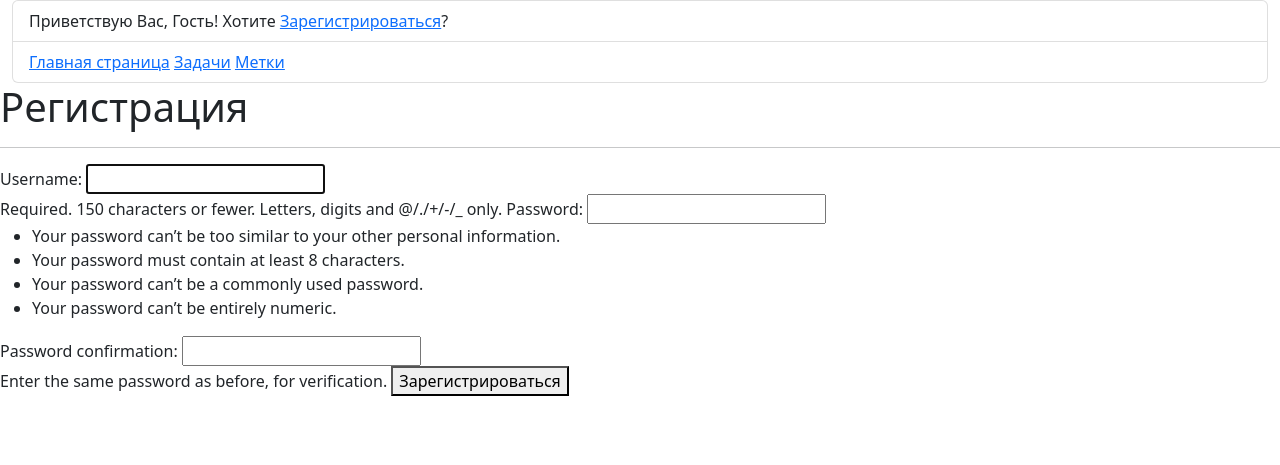
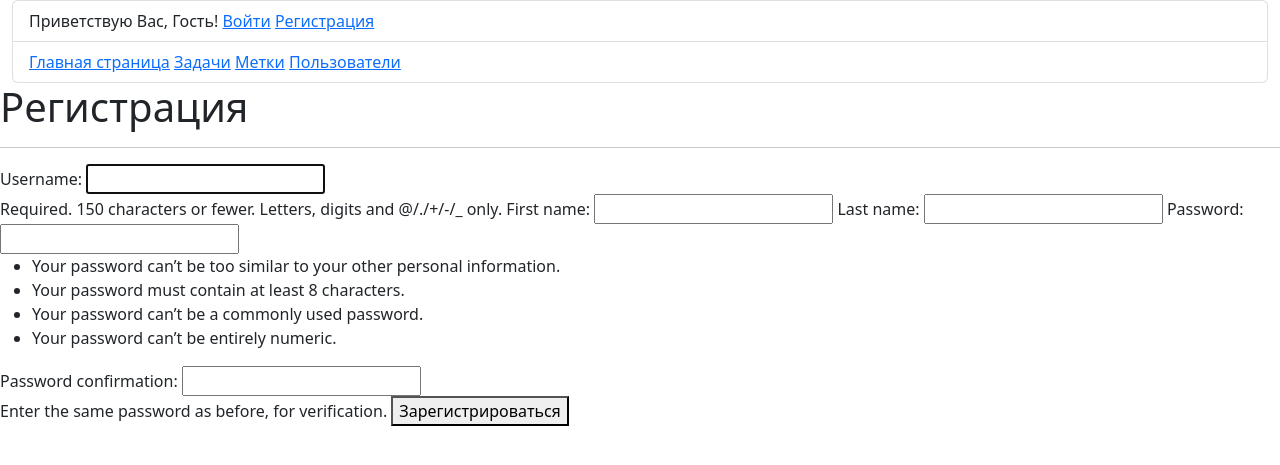
Before and after one commit to Nidenai/python-project-lvl4, a Django app: page /users/register/ in a window 1280 px wide. Shown: the top 465 px of the page. Run offline with Django 4.2, Linux system fonts and the light colour scheme.

Commit message:
feat: add users

```diff
--- a/tasks/forms.py
+++ b/tasks/forms.py
@@ -5,10 +5,10 @@ from .models import *
 class TaskForm(forms.ModelForm):
     class Meta:
         model = Tasks
-        fields = ('title', 'description', 'mark')
+        fields = ('id', 'title', 'description', 'mark')
 
 
 class LabelForm(forms.ModelForm):
     class Meta:
         model = Labels
-        fields = ('label_name',)
+        fields = ('id', 'label_name')
--- a/templates/base.html
+++ b/templates/base.html
@@ -11,9 +11,9 @@
 <ul class="list-group">
     <li class="list-group-item">
     {% if user.is_authenticated %}
-        Приветствую Вас, <a href="{% url 'user' %}">{{ user }}</a>
+        Приветствую Вас, <a href="{% url 'user' %}">{{ user }}</a> <a href="{% url 'logout' %}">Выход</a>
     {% else %}
-        Приветствую Вас, Гость! Хотите <a href="{% url 'register' %}">Зарегистрироваться</a>?
+        Приветствую Вас, Гость! <a href="{% url 'login' %}">Войти</a> <a href="{% url 'register' %}">Регистрация</a>
     {% endif %}
 
     </li>
@@ -21,6 +21,7 @@
         <a href="{% url 'home' %}">Главная страница</a>
         <a href="{% url 'tasks' %}">Задачи</a>
         <a href="{% url 'labels' %}">Метки</a>
+        <a href="{% url 'users' %}">Пользователи</a>
     </li>
 </ul>
 </div>
--- a/templates/home.html
+++ b/templates/home.html
@@ -7,11 +7,5 @@
     <h1>Менеджер задач</h1>
     <hr>
 
-    {% if user.is_authenticated %}
-        <a href="{% url 'logout' %}">Выход</a>
-    {% else %}
-        <a href="{% url 'login' %}">Вход</a>
-        <a href="{% url 'register' %}">Регистрация</a>
-    {% endif %}
     </div>
 {% endblock %}
--- a/templates/labels.html
+++ b/templates/labels.html
@@ -16,7 +16,7 @@
     {% for label in labels %}
         <ul>
             <li>
-                {{label.label_name}} {{label.label_date}}
+                {{label.id}} {{label.label_name}} {{label.label_date}}
             </li>
         </ul>
     {% endfor %}
--- a/users/forms.py
+++ b/users/forms.py
@@ -1,3 +1,4 @@
+from django import forms
 from django.contrib.auth import get_user_model
 from django.contrib.auth.forms import UserCreationForm
 
@@ -7,3 +8,10 @@ User = get_user_model()
 class UserCreationForm(UserCreationForm):
     class Meta(UserCreationForm.Meta):
         model = User
+        fields = ('username', 'first_name', 'last_name')
+
+
+class UserList(forms.ModelForm):
+    class Meta:
+        model = User
+        fields = ('id', 'username', 'first_name', 'last_name', 'date_joined')
--- a/users/urls.py
+++ b/users/urls.py
@@ -1,10 +1,11 @@
 from django.urls import path, include
 
-from .views import Register, UserPage
+from .views import *
 
 urlpatterns = [
     path('', include('django.contrib.auth.urls')),
 
     path('register/', Register.as_view(), name='register'),
     path('user/', UserPage.as_view(), name='user'),
+    path('users/', UsersPage.as_view(), name='users')
 ]
--- a/users/views.py
+++ b/users/views.py
@@ -3,7 +3,7 @@ from django.contrib.auth.decorators import login_required
 from django.shortcuts import render, redirect
 from django.views import View
 from django.views.generic import TemplateView
-from users.forms import UserCreationForm
+from users.forms import UserCreationForm, UserList
 
 
 class Register(View):
@@ -33,3 +33,14 @@ class Register(View):
 
 class UserPage(TemplateView):
     template_name = 'user.html'
+
+
+class UsersPage(TemplateView):
+    template_name = 'users.html'
+
+    def get(self, request):
+        users = UserList.objects.all()
+        context = {
+            'users': users
+        }
+        return render(request, self.template_name, context)
```
Also changed, not shown: templates/tasks.html (+5 -5 lines), templates/users.html (added, +14 -0 lines).
